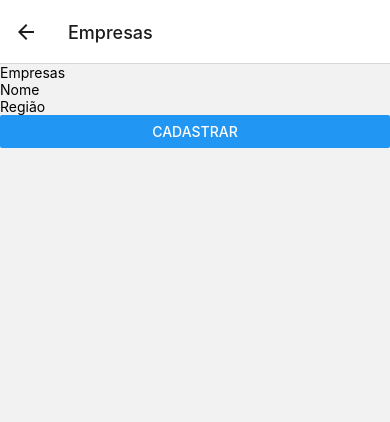
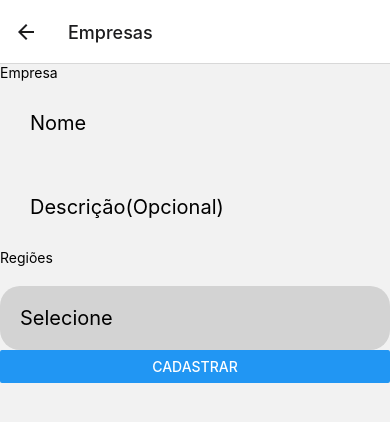
Before and after one commit to tainamiranda2/jobApp, a React Native app: screen /Empresas in a window 390 px wide. Shown: the top 422 px of the page. Built offline with nearby package versions, Linux system fonts and the light colour scheme.

Commit message:
melhorando o front

```diff
--- a/pages/candidatura/Candidatura.js
+++ b/pages/candidatura/Candidatura.js
@@ -1,6 +1,7 @@
 import React, { useState } from "react";
 import { View, Text, TouchableOpacity, Modal, FlatList,Button, SafeAreaView } from "react-native";
 
+import Global from '../../styles/Global';
 export default function Candidatura() {
   const [isModalVisible, setIsModalVisible]=useState('')
   const [selectedEmpresa, setSelectedEmpresa] = useState(null);
@@ -43,36 +44,38 @@ export default function Candidatura() {
   );
 
   return (
-    <View>
-      <Text>Candidatura</Text>
+    <View style={Global.form}>
+      <Text >Candidatura</Text>
 
       <SafeAreaView>
         <Text>Empresa</Text>
         <TouchableOpacity onPress={() => openModal('empresa')}>
-          <Text>{selectedEmpresa || 'Selecione'}</Text>
+          <Text  style={Global.formSelect}>{selectedEmpresa || 'Selecione'}</Text>
         </TouchableOpacity>
       </SafeAreaView>
 
       <SafeAreaView>
         <Text>Cargo</Text>
         <TouchableOpacity onPress={() => openModal('cargo')}>
-          <Text>{selectedCargo || 'Selecione'}</Text>
+          <Text style={Global.formSelect}>{selectedCargo || 'Selecione'}</Text>
         </TouchableOpacity>
       </SafeAreaView>
 
       <SafeAreaView>
         <Text>Data</Text>
         <TouchableOpacity onPress={() => openModal('data')}>
-          <Text>{selectedData || 'Selecione'}</Text>
+          <Text style={Global.formSelect}>{selectedData || 'Selecione'}</Text>
         </TouchableOpacity>
       </SafeAreaView>
 
       <Button title={"Cadastrar"} />
 
+
+
       {/* Modais */}
       <Modal transparent={true} animationType="slide" visible={isModalVisible === 'empresa'}>
-        <View>
-          <Text>Escolha uma empresa:</Text>
+        <View style={Global.formSelectModal}>
+          <Text >Escolha uma empresa:</Text>
           <FlatList
             data={empresas}
             renderItem={({ item }) => renderItem(item, setSelectedEmpresa)}
@@ -85,9 +88,10 @@ export default function Candidatura() {
       </Modal>
 
       <Modal transparent={true} animationType="slide" visible={isModalVisible === 'cargo'}>
-        <View>
-          <Text>Escolha um cargo:</Text>
+        <View style={Global.formSelectModal}>
+          <Text >Escolha um cargo:</Text>
           <FlatList
+
             data={cargos}
             renderItem={({ item }) => renderItem(item, setSelectedCargo)}
             keyExtractor={(item) => item}
@@ -99,7 +103,7 @@ export default function Candidatura() {
       </Modal>
 
       <Modal transparent={true} animationType="slide" visible={isModalVisible === 'data'}>
-        <View>
+        <View  style={Global.formSelectModal}>
           <Text>Escolha uma data:</Text>
           <FlatList
             data={datas}
--- a/pages/cargos/Cargos.js
+++ b/pages/cargos/Cargos.js
@@ -1,10 +1,16 @@
 import { View,Text,TextInput, Button } from "react-native";
+import Global from '../../styles/Global';
 
 export default function Cargos (){
     return(
         <View>
             <Text>Cargos</Text>
-            <TextInput  value={"Nome"} placeholder='Nome'/>
+            <TextInput  tyle={Global.formInput}
+
+            placeholder='Nome'/>
+
+            <TextInput  style={Global.formInput}
+             placeholder='Descrição(Opcional)'/>
 
             <Button title={"Cadastrar"}
             //onPress={Menu}
--- a/pages/empresas/Empresas.js
+++ b/pages/empresas/Empresas.js
@@ -1,13 +1,70 @@
-import {  Text, View, Button, TextInput } from 'react-native';
+import Global from '../../styles/Global';
+import { View, Text, TouchableOpacity, Modal, TextInput, FlatList,Button, SafeAreaView } from "react-native";
+import React, { useState } from "react";
+export default function Empresas (){
+    const [isModalVisible, setIsModalVisible]=useState('')
+    const [selectedRegiao, setSelectedRegiao] = useState(null);
 
-export default function Empresas (){
+    const regioes = ['Nordeste', 'Sul', 'Norte'];
+
+    const openModal = (modalName) => {
+        switch (modalName) {
+          case 'empresa':
+            setSelectedRegiao(null);
+
+            break;
+
+          default:
+            break;
+        }
+        setIsModalVisible(modalName);
+      };
+
+      const closeModal = () => {
+        setIsModalVisible(null);
+      };
+
+      const renderItem = (item, onSelect) => (
+        <TouchableOpacity onPress={() => onSelect(item)}>
+          <Text>{item}</Text>
+        </TouchableOpacity>
+      );
+
     return(
         <View>
-            <Text>Empresas</Text>
-            <TextInput  value={"Nome"} placeholder='Nome'/>
-            <TextInput value={"Região"}  placeholder='Região'/>
+            <Text>Empresa</Text>
+            <TextInput style={Global.formInput}
+
+             placeholder='Nome'/>
+            <TextInput  style={Global.formInput}
+             placeholder='Descrição(Opcional)'/>
+
+            <SafeAreaView>
+
+        <Text>Regiões</Text>
+        <TouchableOpacity onPress={() => openModal('empresa')}>
+          <Text  style={Global.formSelect}>{ selectedRegiao || 'Selecione'}</Text>
+        </TouchableOpacity>
+      </SafeAreaView>
+
+
+      <Modal transparent={true} animationType="slide" visible={isModalVisible === 'empresa'}>
+        <View style={Global.formSelectModal}>
+          <Text >Escolha uma região:</Text>
+          <FlatList
+            data={ regioes}
+            renderItem={({ item }) => renderItem(item, setSelectedRegiao)}
+            keyExtractor={(item) => item}
+          />
+          <TouchableOpacity onPress={closeModal}>
+            <Text>Fechar</Text>
+          </TouchableOpacity>
+        </View>
+         </Modal>
+
             <Button title={"Cadastrar"}
-            // onPress={Menu}
+            style={Global.formButton}
+
              />
         </View>
     )
--- a/styles/Global.js
+++ b/styles/Global.js
@@ -5,24 +5,25 @@ export default StyleSheet.create({
         //colors:['#ffa700', '#ff9300', #7ed957],
 
         backgroundColor:'#0097b2',
-        aligtItems:'center',
-       justifyContent:'center'
+       // aligtItems:'center',
+       //justifyContent:'center'
     },
     Card:{
-backgroundColor:'#fff',
-padding:30,
-borderRadius:10,
-width:200,
-justifyContent: 'space-between',
-margin:20
+        backgroundColor:'#fff',
+        padding:50,
+        borderRadius:10,
+        width:200,
+        justifyContent:"flex-start",
+        margin:20
     },
     CardR:{
         backgroundColor:'#fff',
-        padding:30,
+        padding:50,
         borderRadius:10,
-        width:300,
-        margin:20,
-      justifyContent: 'flex-end'
+        width:200,
+        marginLeft:150,
+        justifyContent:"flex-end"
+
     },
 
     texto:{
@@ -35,8 +36,36 @@ margin:20
     textoLogin:{
         color:'#00FF00',
         fontSize:20,
-        textAlign:'center'
+        textAlign:'center',
+        margin:20
+    },
 
-
+    form:{
+        margin:20,
+    },
+    formSelect:{
+        marginTop:20,
+        backgroundColor: '#D3D3D3',
+        padding:20,
+        borderRadius:20,
+        fontSize:20
+    },
+    formSelectModal:{
+        padding:50,
+        fontSize:20,
+        width:500,
+        marginTop:200,
+        justifyContent:'center',
+        backgroundColor:   '#00FF00'
+    },
+    formInput:{
+        padding:30,
+        fontSize:20,
+        borderColor:'#000'
+    },
+    formButton:{
+        padding:50,
+        fontSize:20,
+        backgroundColor:'#00FF00'
     }
 })
```
